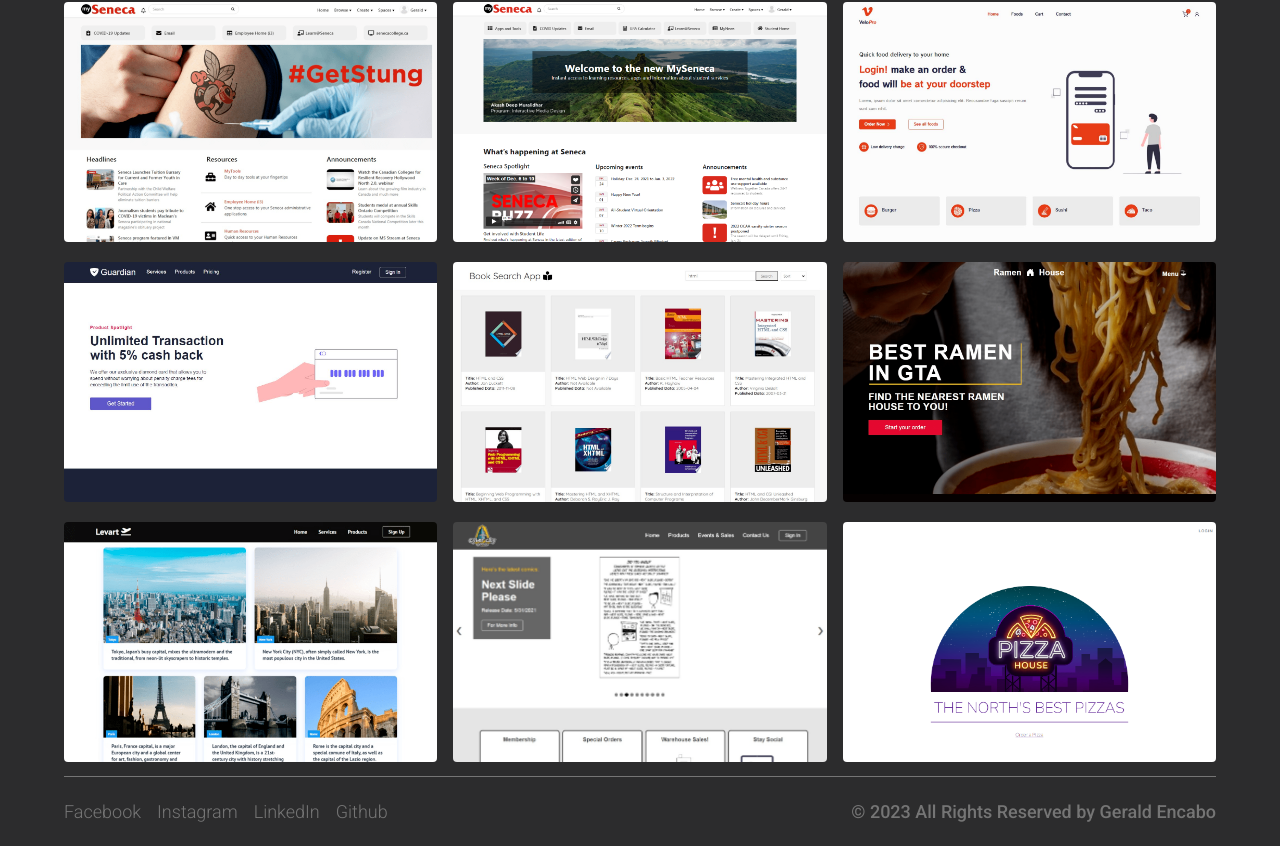
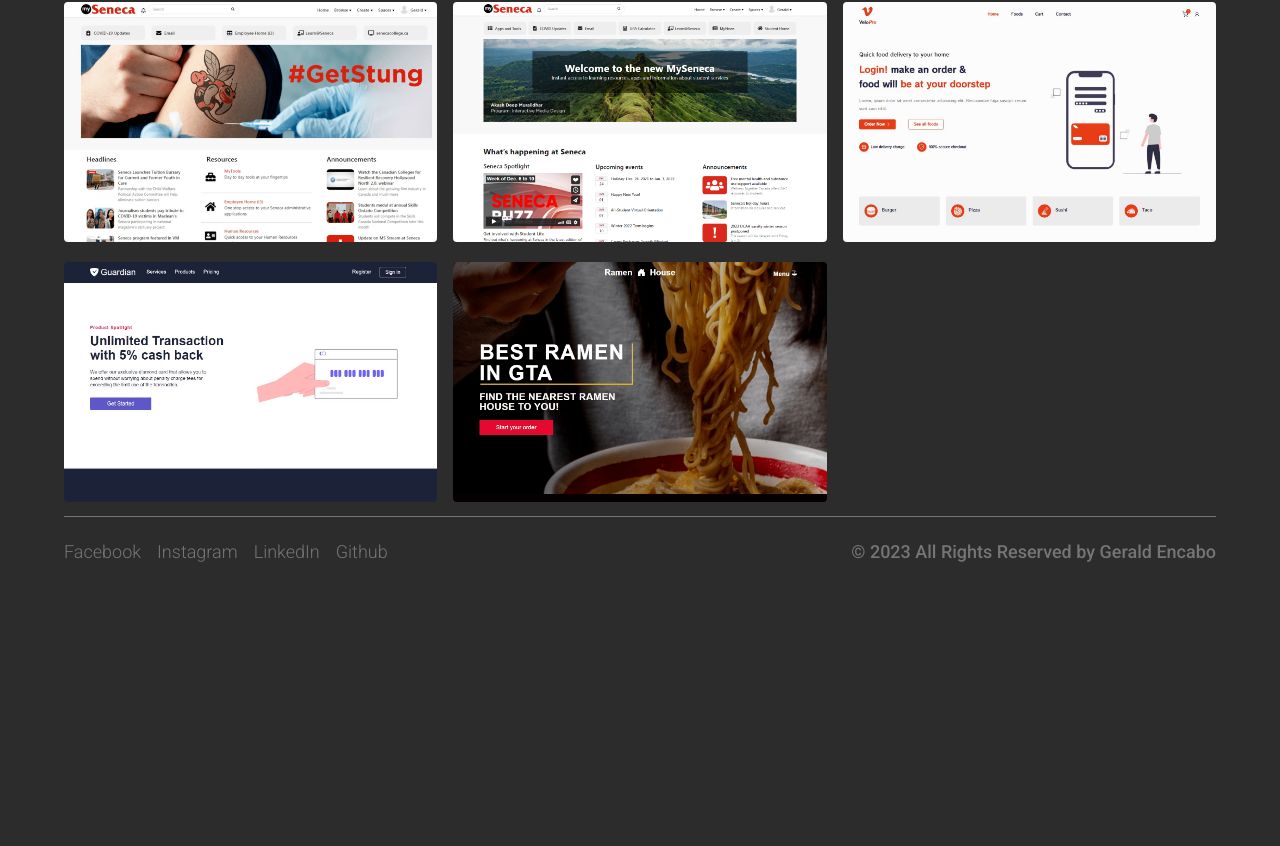
Before and after one commit to gerald-encabo/GE-portfolio, a React (Vite) app: page /project in a window 1280 px wide. Shown: the part 619-1465 px from the top of the page. After the commit the page ends 1205 px from the top, so only its background shows below. Built offline with nearby package versions, Linux system fonts and the light colour scheme.

Commit message:
Update Data.ts

```diff
--- a/src/assets/data/Data.ts
+++ b/src/assets/data/Data.ts
@@ -93,19 +93,6 @@
     },
 
     {
-        id: 2,
-        category: 'Personal',
-        link1: 'https://github.com/gerald-encabo/book-search-app/blob/main/README.md',
-        link2: 'https://gerald-encabo.github.io/book-search-app/',
-        icon1: 'Github',
-        icon2: 'Website',
-        image: '/images/book-search.png',
-        alt: 'Book Seach home page',
-        title: 'Book Search',
-        desc: 'This Book Search React App will demonstrate a simple RESTful API that collects information from Google Books APIs.'
-    },
-
-    {
         id: 3,
         category: 'Personal',
         link1: 'https://github.com/gerald-encabo/restaurant-app/blob/main/README.md',
@@ -118,44 +105,6 @@
         desc: 'This React App has multiple components written in styled-components that render into Single Page Application (SPA).'
     },
 
-    {
-        id: 4,
-        category: 'Personal',
-        link1: 'https://github.com/gerald-encabo/travel-app/blob/main/README.md',
-        link2: 'https://gerald-encabo.github.io/travel-app/',
-        icon1: 'Github',
-        icon2: 'Website',
-        image: '/images/travel.png',
-        alt: 'Levart Travel Agency home page',
-        title: 'Levart Travel Agency',
-        desc: 'This Levart Travel Agency React App is fully responsive on all devices including mobile phones and tablets.'
-    },
-
-    {
-        id: 5,
-        category: 'Personal',
-        link1: 'https://github.com/gerald-encabo/cyber-city-comix/blob/main/README.md',
-        link2: 'https://gerald-encabo.github.io/cyber-city-comix/',
-        icon1: 'Github',
-        icon2: 'Website',
-        image: '/images/comix.png',
-        alt: 'Cyber City Comix home page',
-        title: 'Cyber City Comix',
-        desc: 'This is Cyber City Comix react app is a responsive and accessibility-friendly web page.'
-    },
-
-    {
-        id: 9,
-        category: 'Personal',
-        link1: 'https://github.com/gerald-encabo/pizza-app/blob/main/README.md',
-        link2: 'https://github.com/gerald-encabo/pizza-app',
-        icon1: 'Github',
-        icon2: 'Website',
-        image: '/images/pizza-house.png',
-        alt: 'Pizza House home page',
-        title: 'Pizza House',
-        desc: 'Pizza House is a web page based on laravel.'
-    },
 ]
 
 export default portfolios;
```
